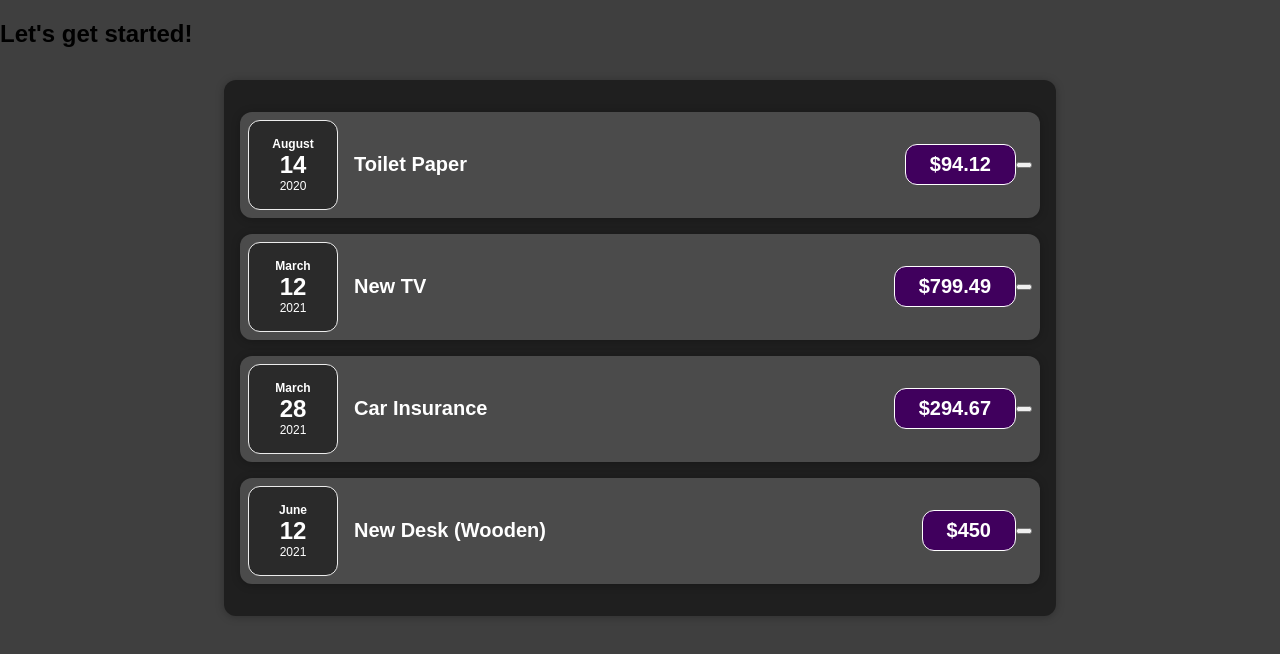
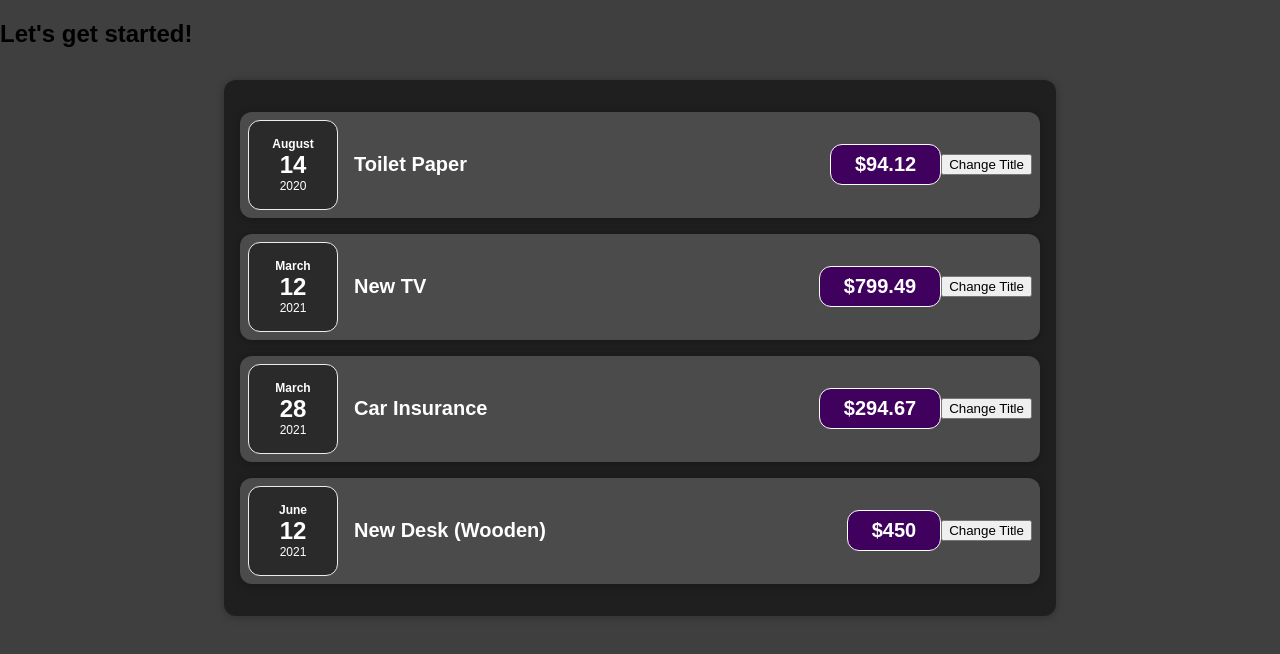
Before and after one commit to DannyPadron09/ReactRefresh, a React (Create React App) app: page / in a window 1280 px wide. Shown: the top 654 px of the page. Built offline with nearby package versions, Linux system fonts and the light colour scheme.

Commit message:
named button

```diff
--- a/src/components/Expenses/ExpenseItem.js
+++ b/src/components/Expenses/ExpenseItem.js
@@ -12,7 +12,7 @@ const ExpenseItem = (props) => {
                 <h2>{props.title}</h2>
                 <div className = "expense-item__price">${props.amount}</div>
             </div>
-            <button></button>
+            <button>Change Title</button>
         </Card>
     );
 }
```
